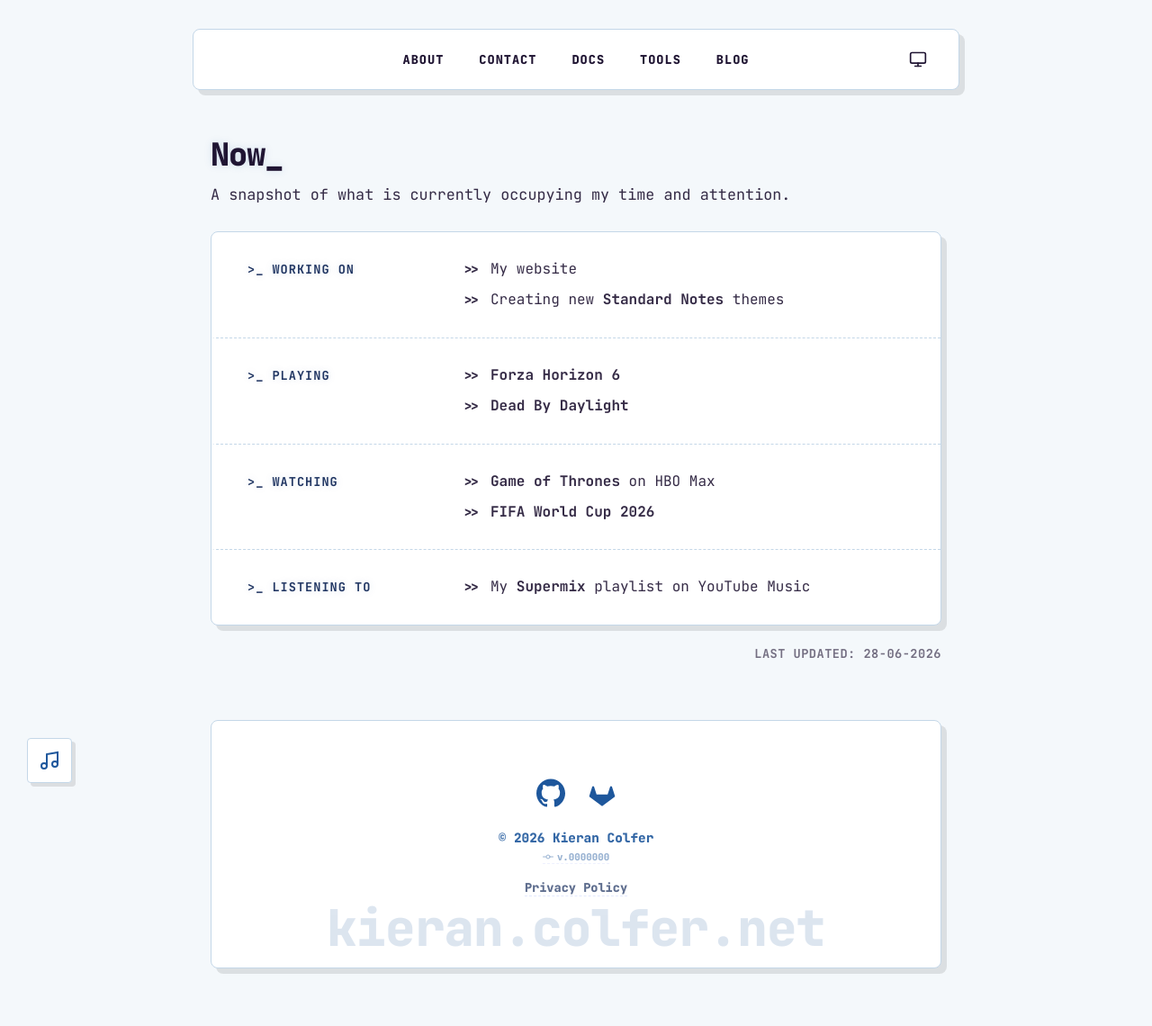
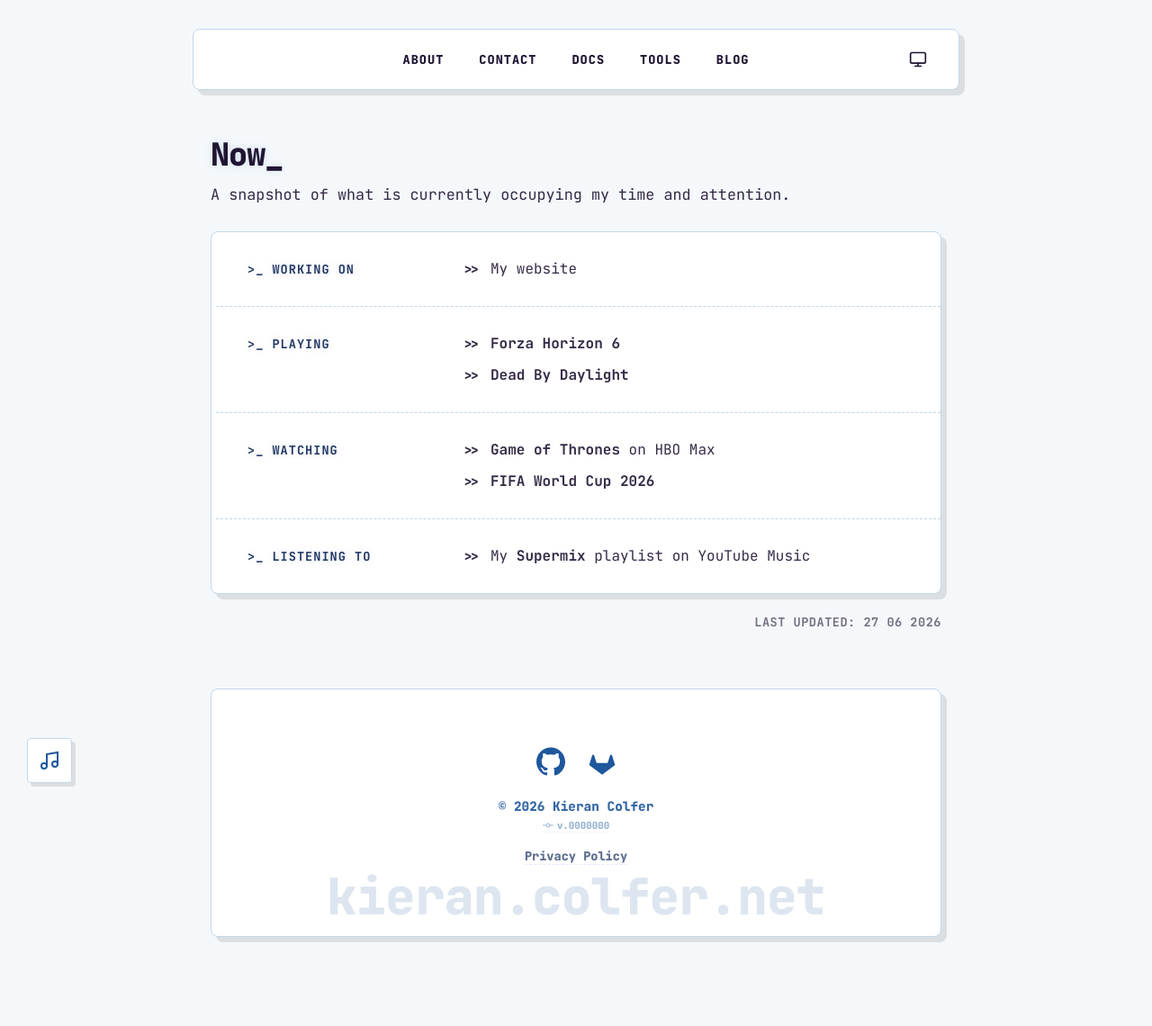
Before and after one commit to PASSK3YS/PASSK3YS.github.io, a Jekyll site: the page built from now.md, in a window 1280 px wide. Shown: the whole page at 90% size. Built offline with Jekyll 4.4.1, drawn with Linux system fonts in a browser that asks for light colours; after the commit the page ends 1105 px from its top, so only the background shows below that.

Commit message:
Update now page and fix date

```diff
--- a/now.md
+++ b/now.md
@@ -2,6 +2,7 @@
 layout: default
 title: Now
 permalink: /now/
+last_updated: 2026-06-27
 ---
 
 <link href="https://fonts.googleapis.com/css2?family=JetBrains+Mono:wght@400;700;800&display=swap" rel="stylesheet">
@@ -138,7 +139,6 @@
             <h3 class="soft-header">>_ Working on</h3>
             <ul class="hacker-list">
                 <li>My website</li>
-                <li>Creating new <strong>Standard Notes</strong> themes</li>
             </ul>
         </div>
 
@@ -168,6 +168,6 @@
     </div>
 
     <div style="text-align: right; margin-top: 10px;">
-        <p class="unified-meta" style="opacity: 0.6; display: inline-block;">Last updated: {{ site.time | date: "%d-%m-%Y" }}</p>
+        <p class="unified-meta" style="opacity: 0.6; display: inline-block;">Last updated: {{ page.last_updated | date: "%d %m %Y" }}</p>
     </div>
 </div>
```
